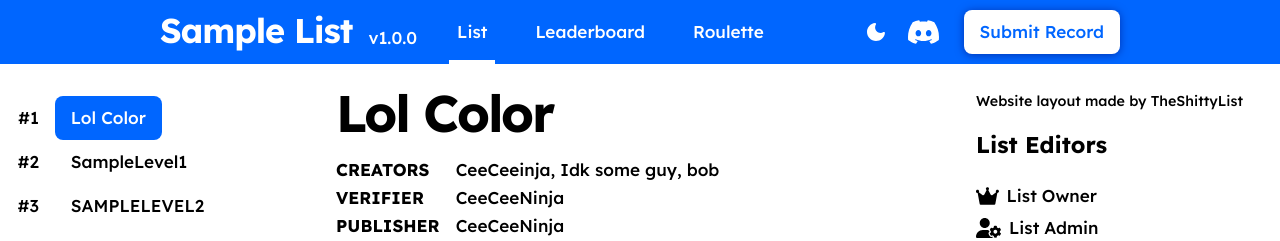
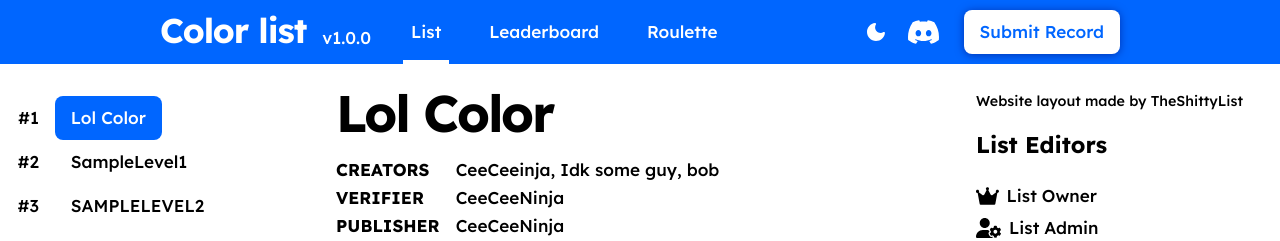
Before and after one commit to CeeCeeNinja/The-Color-List, a plain HTML site: page index.html in a window 1280 px wide. Shown: the top 241 px of the page. Drawn offline with nearby package versions, Linux system fonts and the light colour scheme.

Commit message:
Update index.html

```diff
--- a/index.html
+++ b/index.html
@@ -37,7 +37,7 @@
     <body id="app">
         <header :class="{ dark: store.dark }">
             <div class="logo">
-                <h2>Sample List</h2>
+                <h2>Color list</h2>
                 <p>v1.0.0</p>
             </div>
             <nav class="nav">
```
